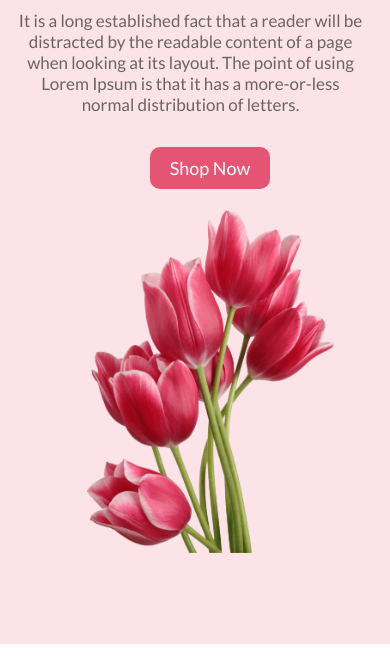
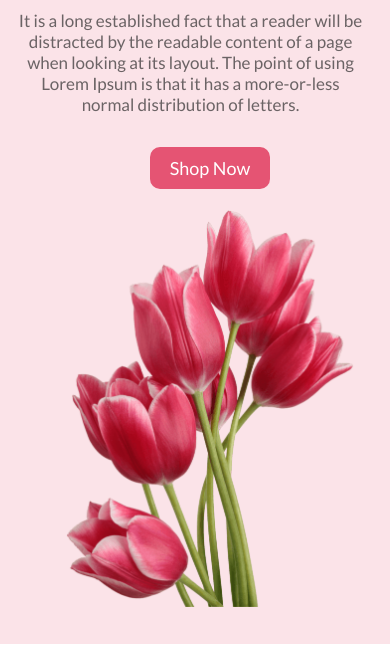
Before and after one commit to ideafixitltd/flower_shop, a plain HTML site: page index.html in a window 390 px wide. Shown: the part 181-844 px from the top of the page. Drawn offline with Linux system fonts and the light colour scheme.

Commit message:
Update style.css

```diff
--- a/css/style.css
+++ b/css/style.css
@@ -225,7 +225,7 @@ footer{
         display: block;
     }
     .banner_image {
-        max-width: 70%;
+        max-width: 81%;
         display: block;
         margin: auto;
       }
```
